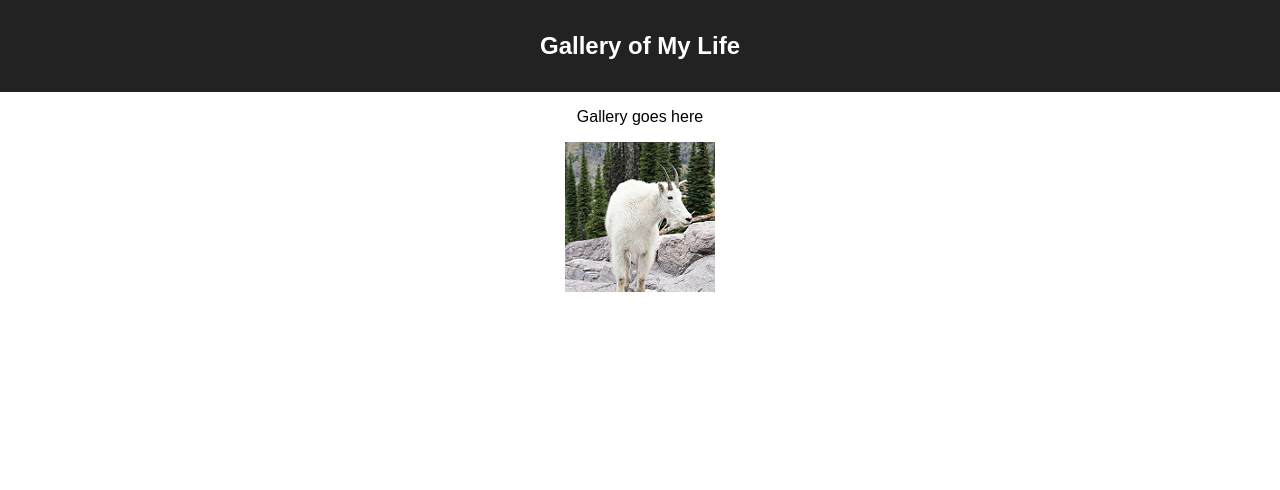
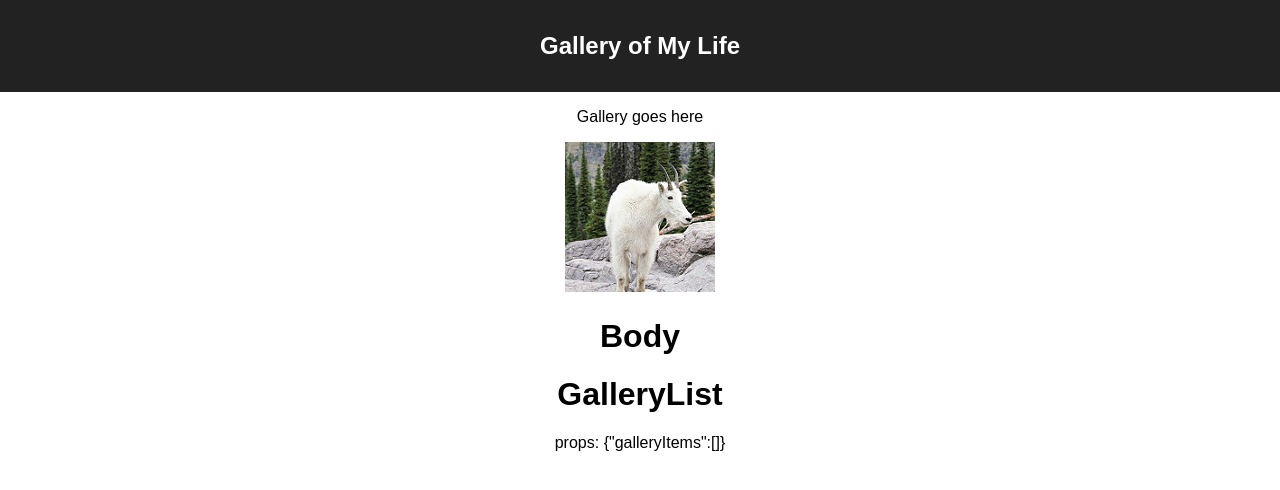
Before and after one commit to Faysalahmed-31/Prime-Teir-2-weekend-challenge-react-gallery, a React (Create React App) app: page / in a window 1280 px wide. Shown: the top 490 px of the page. Built offline with nearby package versions, Linux system fonts and the light colour scheme; no server answers.

Commit message:
added GalleryList.jsx compenent and  imported it

```diff
--- a/src/components/App/App.jsx
+++ b/src/components/App/App.jsx
@@ -2,6 +2,7 @@ import React from 'react';
 import './App.css';
 import axios from 'axios';
 import { useEffect, useState } from "react";
+import Body from './Body/Body';
 
 function App() {
 
@@ -30,6 +31,7 @@ function App() {
         </header>
         <p>Gallery goes here</p>
         <img src="images/goat_small.jpg"/>
+        <Body galleryItems = {galleryItems}/>
       </div>
     );
 }
--- a/src/components/App/Body/Body.jsx
+++ b/src/components/App/Body/Body.jsx
@@ -1,11 +1,12 @@
 import { useState } from "react";
+import GalleryList from "../GalleryList/GalleryList";
 
 function Body( props ){
     // const[name, setName]= useState( null );
     return(
         <div>
             <h1>Body</h1>
-            <p>props: { JSON.stringify( props ) }</p>
+            <GalleryList galleryItems = {props.galleryItems}/>
         </div>
     )
 }
--- /dev/null
+++ b/src/components/App/GalleryList/GalleryList.jsx
@@ -0,0 +1,13 @@
+import { useState } from "react";
+
+function GalleryList( props ){
+    // const[name, setName]= useState( null );
+    return(
+        <div>
+            <h1>GalleryList</h1>
+            <p>props: { JSON.stringify( props ) }</p>
+        </div>
+    )
+}
+
+export default GalleryList;
```
